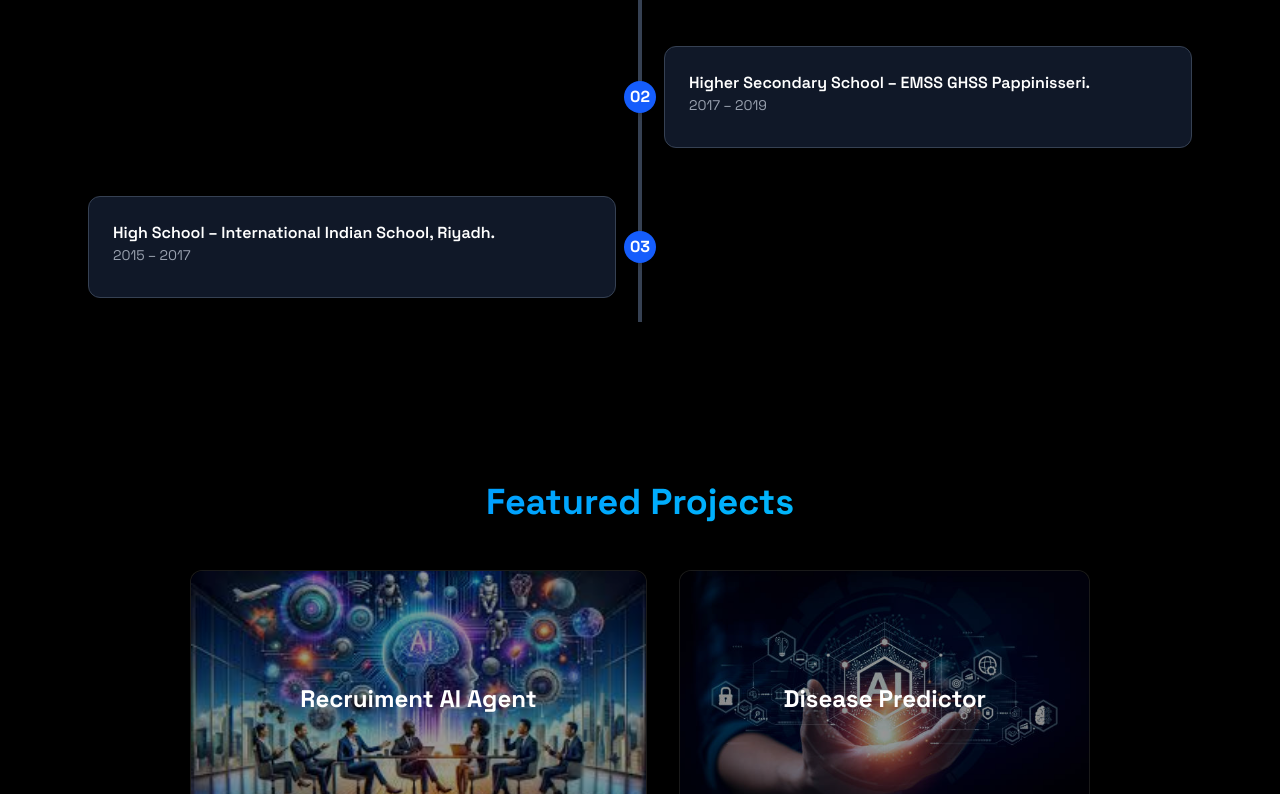
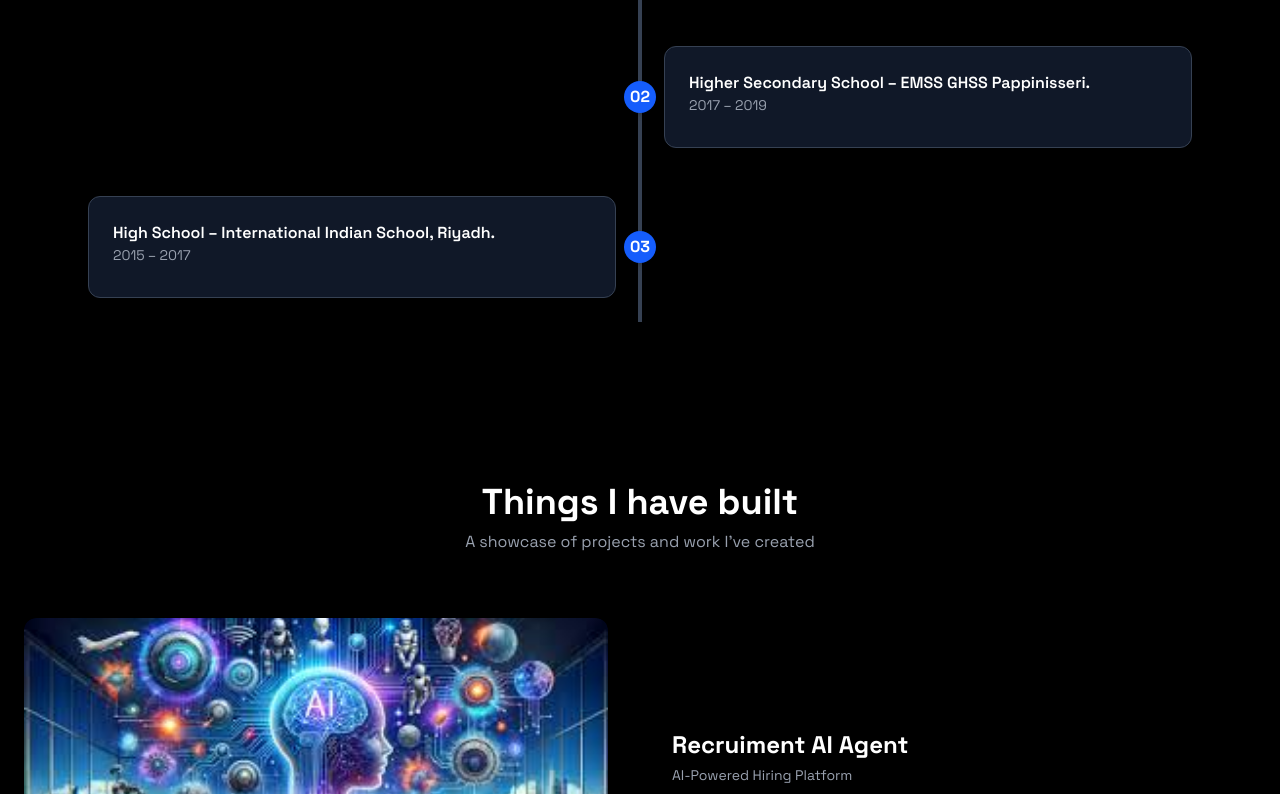
Before and after one commit to basimsalam/basimsalam-portfolio, a React (Vite) app: page / in a window 1280 px wide. Shown: the part 2006-2800 px from the top of the page. Built offline with nearby package versions, Linux system fonts and the light colour scheme; the HTML template or start-up script is replaced by a standard one.

Commit message:
<>|Updated Project Section|<Basim>

```diff
--- a/index.html
+++ b/index.html
@@ -2,7 +2,7 @@
 <html lang="en">
   <head>
     <meta charset="UTF-8" />
-    <link rel="icon" type="image/svg+xml" href="/vite.svg" />
+    <link rel="icon" type="image/svg+xml" href="/basim_logo.png" />
     <link rel="preconnect" href="https://fonts.googleapis.com" />
     <link rel="preconnect" href="https://fonts.gstatic.com" crossorigin />
     <link
--- a/src/App.jsx
+++ b/src/App.jsx
@@ -9,6 +9,7 @@ import { Projects } from "./components/Section/Project";
 import "./index.css";
 import { Contact } from "./components/Section/Contact";
 import { ResumeTabs } from "./components/Section/Resumetabs";
+
 import CustomCursor from "./components/CustomCursor";
 
 
@@ -20,6 +21,7 @@ function App() {
     <>
       {!isLoaded && <LoadingScreen onComplete={() => setIsLoaded(true)} />}{" "}
       <div
+
         className={`min-h-screen transition-opacity duration-700 ${
           isLoaded ? "opacity-100" : "opacity-0"
         } bg-black text-gray-100`}
--- a/src/components/Loadingscreen.jsx
+++ b/src/components/Loadingscreen.jsx
@@ -2,7 +2,7 @@ import { useEffect, useState } from "react";
 
 export const LoadingScreen = ({ onComplete }) => {
   const [text, setText] = useState("");
-  const fullText = "<Hello World />";
+  const fullText = "<Hello World/>";
 
   useEffect(() => {
     let index = 0;
--- a/src/components/Navbar.jsx
+++ b/src/components/Navbar.jsx
@@ -10,7 +10,7 @@ export const Navbar = ({ menuOpen, setMenuOpen }) => {
         <div className="flex justify-between items-center h-16">
           <a href="#home" className="font-mono text-xl font-bold text-white">
             {" "}
-            Basim's<span className="text-blue-500"> Portfolio</span>{" "}
+            Basim Salam's<span className="text-blue-500"> Portfolio</span>{" "}
           </a>
 
           <div
--- a/src/components/Section/About.jsx
+++ b/src/components/Section/About.jsx
@@ -66,11 +66,11 @@ export const About = () => {
           >
             {skills.map((skill, i) => (
               <SwiperSlide key={i}>
-                <div className="bg-blue-500/10 hover:bg-blue-500/20 transition p-4 rounded-xl flex flex-col items-center justify-center gap-2 h-32">
+                <div className="bg-black-500/10 hover:bg-black-500/20 transition p-4 rounded-xl flex flex-col items-center justify-center gap-2 h-32">
                   <img
                     src={skill.icon}
                     alt={skill.name}
-                    className="w-16 h-16 object-contain"
+                    className="w-10 h-10 object-contain"
                   />
                   <span className="text-sm text-blue-400 font-medium text-center">
                     {skill.name}
--- a/src/components/Section/Project.jsx
+++ b/src/components/Section/Project.jsx
@@ -1,100 +1,108 @@
-import { RevealOnScroll } from "../RevealOnScroll";
+
+import { useState } from "react";
 import recritment_ai from "../../assets/recruitment.jpeg";
 import disease from "../../assets/disease.jpg";
 import netflix from "../../assets/netflix.jpg";
+import { motion, AnimatePresence } from "framer-motion";
+import { ChevronLeft, ChevronRight } from "lucide-react";
 
 const projects = [
   {
-    title: "Recruiment AI Agent",
-    description: "Agentic AI for automating the recruitment process.",
-    image: recritment_ai,
-    tech: ["CrewAI","mistral","llama3","FastAPI","Python"],
-    link: "#",
+  title: "Recruiment AI Agent",
+  subtitle: "AI-Powered Hiring Platform",
+  description: "Agentic AI for automating the recruitment process.",
+  image: recritment_ai,
+  link: "#",
   },
+
   {
     title: "Disease Predictor",
-    description: "Multi-Modal Disease Predictor using Machine Learning & Deep Learning",
+    subtitle: "Health AI Tool",
+    description:
+      "Multi-modal disease predictor using ML and DL. Predicts diseases from text and images with high accuracy.",
     image: disease,
-    tech: ["Machine Learning","Deep Learning","CNN"],
-    link: "#",
   },
   {
     title: "Netflix Clone",
-    description: "A Basic Frontend Clone of Netflix using React",
+    subtitle: "Frontend Development",
+    description:
+      "A responsive Netflix UI clone built using React. Includes authentication, movie previews, and category listings.",
     image: netflix,
-    tech: ["React"],
-    link: "#",
   },
-
-
 ];
 
 export const Projects = () => {
-  const isFew = projects.length < 4;
+  const [currentIndex, setCurrentIndex] = useState(0);
+  const currentProject = projects[currentIndex];
+
+  const nextProject = () => {
+    setCurrentIndex((prev) => (prev + 1) % projects.length);
+  };
+
+  const prevProject = () => {
+    setCurrentIndex((prev) => (prev - 1 + projects.length) % projects.length);
+  };
 
   return (
     <section id="projects" className="min-h-screen py-20 bg-black text-white">
-      <RevealOnScroll>
-        <div className="max-w-7xl mx-auto px-4">
-          <h2 className="text-4xl font-bold text-center mb-12 bg-gradient-to-r from-blue-500 to-cyan-400 bg-clip-text text-transparent">
-            Featured Projects
-          </h2>
+      <div className="max-w-7xl mx-auto px-6">
+        {/* Header */}
+        <h2 className="text-4xl font-bold text-center mb-2">
+          Things I have built
+        </h2>
+        <p className="text-center text-gray-400 mb-16">
+          A showcase of projects and work I’ve created
+        </p>
 
-          <div
-            className={`w-full ${
-              isFew
-                ? "flex justify-center flex-wrap gap-8"
-                : "grid grid-cols-1 sm:grid-cols-2 lg:grid-cols-4 gap-8"
-            }`}
+        {/* Content */}
+        <AnimatePresence mode="wait">
+          <motion.div
+            key={currentIndex}
+            initial={{ opacity: 0, y: 40 }}
+            animate={{ opacity: 1, y: 0 }}
+            exit={{ opacity: 0, y: -40 }}
+            transition={{ duration: 0.5 }}
+            className="flex flex-col lg:flex-row gap-16 items-center"
           >
-            {projects.map((project, index) => (
-              <div
-                key={index}
-                className="relative group rounded-xl overflow-hidden border border-white/10 shadow-md bg-black transition duration-500"
-              >
-                {/* Hover Glow */}
-                <div className="absolute inset-0 z-0 rounded-xl opacity-0 group-hover:opacity-100 transition duration-500 blur-sm scale-105 bg-gradient-to-r from-blue-500 via-cyan-400 to-purple-500"></div>
+            {/* Image */}
+            <div className="w-full lg:w-1/2 rounded-xl overflow-hidden shadow-lg">
+              <img
+                src={currentProject.image}
+                alt={currentProject.title}
+                className="object-cover w-full h-60 lg:h-80 transition-transform duration-500 hover:scale-105 rounded-xl"
+                data-cursor-label="View"
+              />
+            </div>
 
-                {/* Card */}
-                <div className="relative z-10 rounded-xl overflow-hidden">
-                  <div className="relative w-full h-64">
-                    <img
-                      src={project.image}
-                      alt={project.title}
-                      className="w-full h-full object-cover transition-transform duration-500 group-hover:scale-105"
-                    />
-                    <div className="absolute inset-0 bg-black/40 flex items-center justify-center">
-                      <h3 className="text-2xl font-bold text-white text-center px-4">
-                        {project.title}
-                      </h3>
-                    </div>
-                  </div>
+            {/* Text */}
+            <div className="w-full lg:w-1/2 text-center lg:text-left">
+              <h3 className="text-2xl font-bold mb-1">{currentProject.title}</h3>
+              <p className="text-gray-400 text-sm mb-4">
+                {currentProject.subtitle}
+              </p>
+              <p className="text-gray-300 leading-relaxed text-base">
+                {currentProject.description}
+              </p>
+            </div>
+          </motion.div>
+        </AnimatePresence>
 
-                  {/* Overlay on Hover */}
-                  <div className="absolute inset-0 bg-black/80 opacity-0 group-hover:opacity-100 transition-opacity duration-500 p-6 flex flex-col justify-between">
-                    <div>
-                      <p className="text-sm text-gray-300 mb-4">{project.description}</p>
-                      <div className="flex flex-wrap gap-2">
-                        {project.tech.map((tech, i) => (
-                          <span key={i} className="bg-blue-500/10 text-blue-400 py-1 px-3 rounded-full text-xs">
-                            {tech}
-                          </span>
-                        ))}
-                      </div>
-                    </div>
-                    <a
-                      href={project.link}
-                      className="text-blue-400 underline mt-4 text-sm hover:text-blue-300 transition"
-                    >
-                      View Project →
-                    </a>
-                  </div>
-                </div>
-              </div>
-            ))}
-          </div>
+        {/* Arrows */}
+        <div className="flex justify-center gap-6 mt-10">
+          <button
+            onClick={prevProject}
+            className="p-2 border border-white/20 hover:bg-white/10 transition rounded-full"
+          >
+            <ChevronLeft size={20} />
+          </button>
+          <button
+            onClick={nextProject}
+            className="p-2 border border-white/20 hover:bg-white/10 transition rounded-full"
+          >
+            <ChevronRight size={20} />
+          </button>
         </div>
-      </RevealOnScroll>
+      </div>
     </section>
   );
 };
```
Also changed, not shown: package.json (+4 -4 lines), src/components/CustomCursor.jsx (+35 -34 lines), public/basim_logo.png (added), 1 other file (tests, documents, lock files or other folders).
